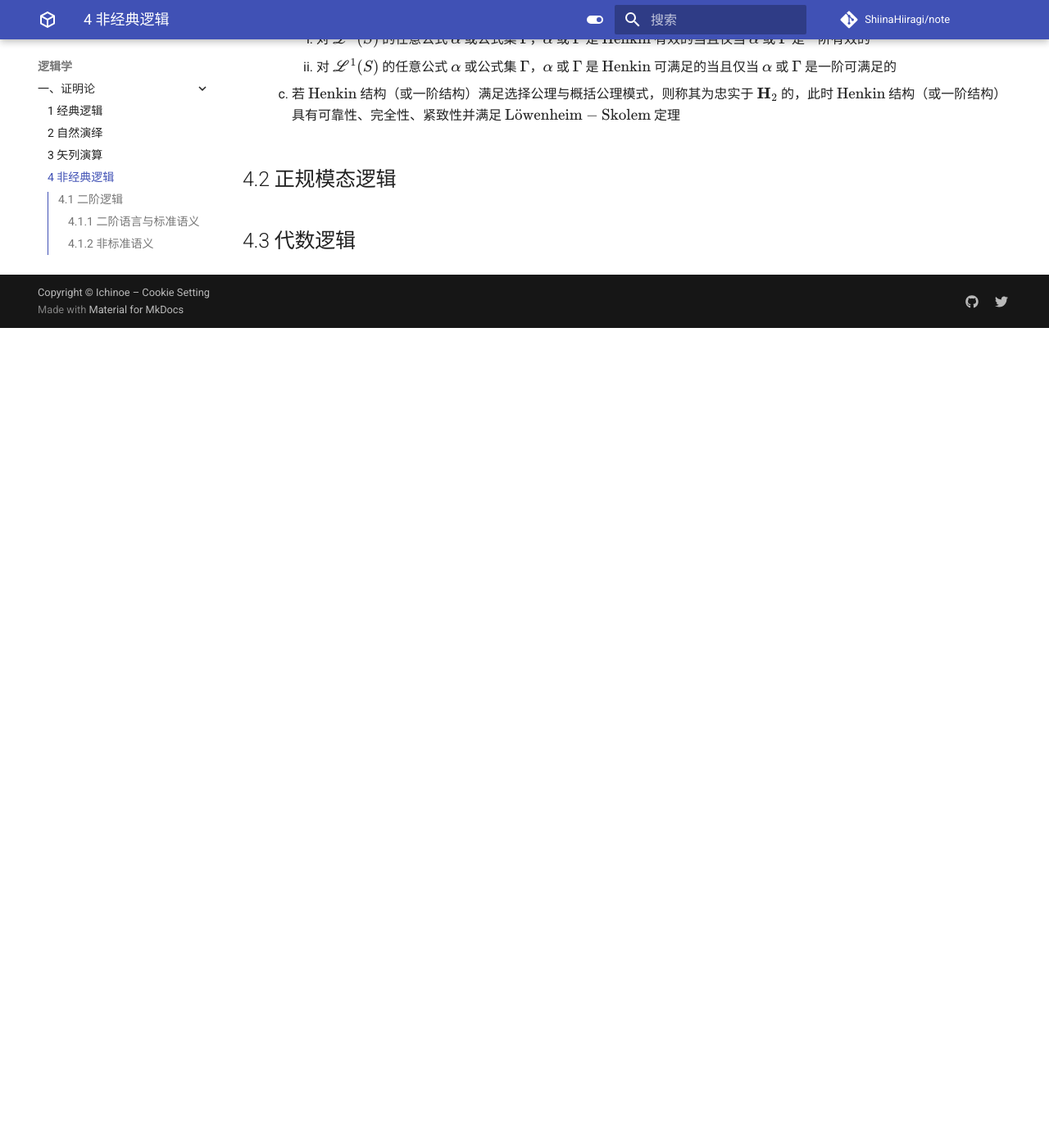
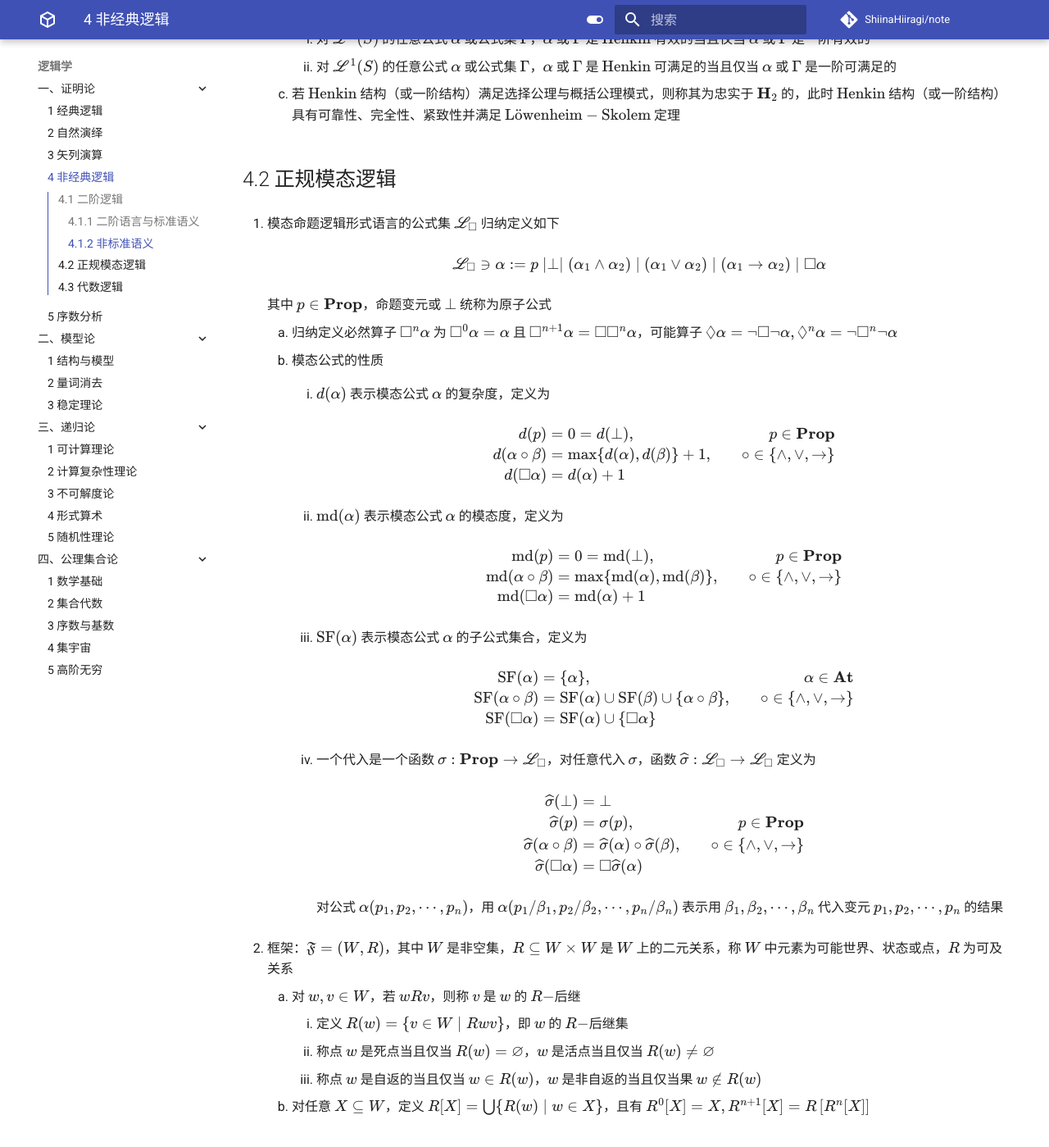
Before and after one commit to ShiinaHiiragi/note, an MkDocs documentation site: the page built from docs/logic/prf/ncl.md, in a window 1280 px wide and 1400 px high, scrolled down 4108 px. Shown: the whole window at 82% size. Built offline with MkDocs 1.6.1 and Material for MkDocs 9.7.7, drawn with Linux system fonts in a browser that asks for light colours; comment, search, counter and statistics services are not loaded; before the commit the page ends 4508 px from its top, so only the background shows below that.

Commit message:
add frame

```diff
--- a/docs/logic/prf/ncl.md
+++ b/docs/logic/prf/ncl.md
@@ -176,5 +176,64 @@
     3. 若 $\text{Henkin}$ 结构（或一阶结构）满足选择公理与概括公理模式，则称其为忠实于 $\mathbf H_2$ 的，此时 $\text{Henkin}$ 结构（或一阶结构）具有可靠性、完全性、紧致性并满足 $\text{L}\ddot{\mathrm o}\text{wenheim} - \text{Skolem}$ 定理
 
 ## 4.2 正规模态逻辑
+1. 模态命题逻辑形式语言的公式集 $\mathscr{L}_{\square}$ 归纳定义如下
+
+    $$
+    \mathscr{L}_{\square} \ni \alpha := p \mid \perp \mid \left(\alpha_{1} \wedge \alpha_{2}\right) \mid \left(\alpha_{1} \vee \alpha_{2}\right) \mid \left(\alpha_{1} \rightarrow \alpha_{2}\right) \mid \square \alpha
+    $$
+
+    其中 $p \in \mathbf{Prop}$，命题变元或 $\bot$ 统称为原子公式
+
+    1. 归纳定义必然算子 $\square^{n} \alpha$ 为 $\square^{0} \alpha=\alpha$ 且 $\square^{n+1} \alpha=\square \square^{n} \alpha$，可能算子 $\lozenge \alpha = \neg \square \neg \alpha, \lozenge^{n} \alpha=\neg \square^{n} \neg \alpha$
+    2. 模态公式的性质
+        1. $d(\alpha)$ 表示模态公式 $\alpha$ 的复杂度，定义为
+
+            $$
+            \begin{aligned}
+            d(p) & = 0 = d(\bot), &p\in \mathbf{Prop} \\
+            d(\alpha \circ \beta) & = \max\{d(\alpha), d(\beta)\} + 1, & \circ \in \{\wedge, \vee, \to\} \\
+            d(\square \alpha) & = d(\alpha) + 1
+            \end{aligned}
+            $$
+
+        2. $\mathrm{md}(\alpha)$ 表示模态公式 $\alpha$ 的模态度，定义为
+
+            $$
+            \begin{aligned}
+            \mathrm{md}(p) & = 0 = \mathrm{md}(\bot), &p\in \mathbf{Prop} \\
+            \mathrm{md}(\alpha \circ \beta) & = \max\{\mathrm{md}(\alpha), \mathrm{md}(\beta)\}, & \circ \in \{\wedge, \vee, \to\} \\
+            \mathrm{md}(\square \alpha) & = \mathrm{md}(\alpha) + 1
+            \end{aligned}
+            $$
+
+        3. $\mathrm{SF}(\alpha)$ 表示模态公式 $\alpha$ 的子公式集合，定义为
+
+            $$
+            \begin{aligned}
+            \mathrm{SF}(\alpha) & = \{\alpha\}, &\alpha \in \mathbf{At} \\
+            \mathrm{SF}(\alpha \circ \beta) & = \mathrm{SF}(\alpha) \cup \mathrm{SF}(\beta) \cup \{\alpha \circ \beta\}, &\circ \in \{\wedge, \vee, \to\} \\
+            \mathrm{SF}(\square \alpha) & = \mathrm{SF}(\alpha) \cup \{\square \alpha\}
+            \end{aligned}
+            $$
+
+        4. 一个代入是一个函数 $\sigma: \mathbf{Prop} \to \mathscr L_{\square}$，对任意代入 $\sigma$，函数 $\widehat \sigma: \mathscr L_{\square} \to \mathscr L_{\square}$ 定义为
+
+            $$
+            \begin{aligned}
+            \widehat \sigma(\bot) &= \bot \\
+            \widehat \sigma(p) &= \sigma(p), & p\in \mathbf{Prop} \\
+            \widehat \sigma(\alpha \circ \beta) &= \widehat \sigma(\alpha) \circ \widehat \sigma(\beta), & \circ \in \{\wedge, \vee, \to\} \\
+            \widehat \sigma(\square \alpha) &= \square \widehat \sigma(\alpha)
+            \end{aligned}
+            $$
+
+            对公式 $\alpha(p_1, p_2, \cdots, p_n)$，用 $\alpha(p_1/\beta_1, p_2/\beta_2, \cdots, p_n/\beta_n)$ 表示用 $\beta_1, \beta_2, \cdots, \beta_n$ 代入变元 $p_1, p_2, \cdots, p_n$ 的结果
+
+2. 框架：$\mathfrak{F}=(W, R)$，其中 $W$ 是非空集，$R \subseteq W \times W$ 是 $W$ 上的二元关系，称 $W$ 中元素为可能世界、状态或点，$R$ 为可及关系
+    1. 对 $w, v \in W$，若 $w R v$，则称 $v$ 是 $w$ 的 $R-$后继
+        1. 定义 $R(w)=\{v \in W \mid R w v\}$，即 $w$ 的 $R-$后继集
+        2. 称点 $w$ 是死点当且仅当 $R(w) = \varnothing$，$w$ 是活点当且仅当 $R(w) \neq \varnothing$
+        3. 称点 $w$ 是自返的当且仅当 $w \in R(w)$，$w$ 是非自返的当且仅当果 $w \notin R(w)$
+    2. 对任意 $X \subseteq W$，定义 $R[X]=\bigcup\{R(w) \mid w \in X\}$，且有 $R^{0}[X]=X, R^{n+1}[X]=R\left[R^{n}[X]\right]$
 
 ## 4.3 代数逻辑
```
